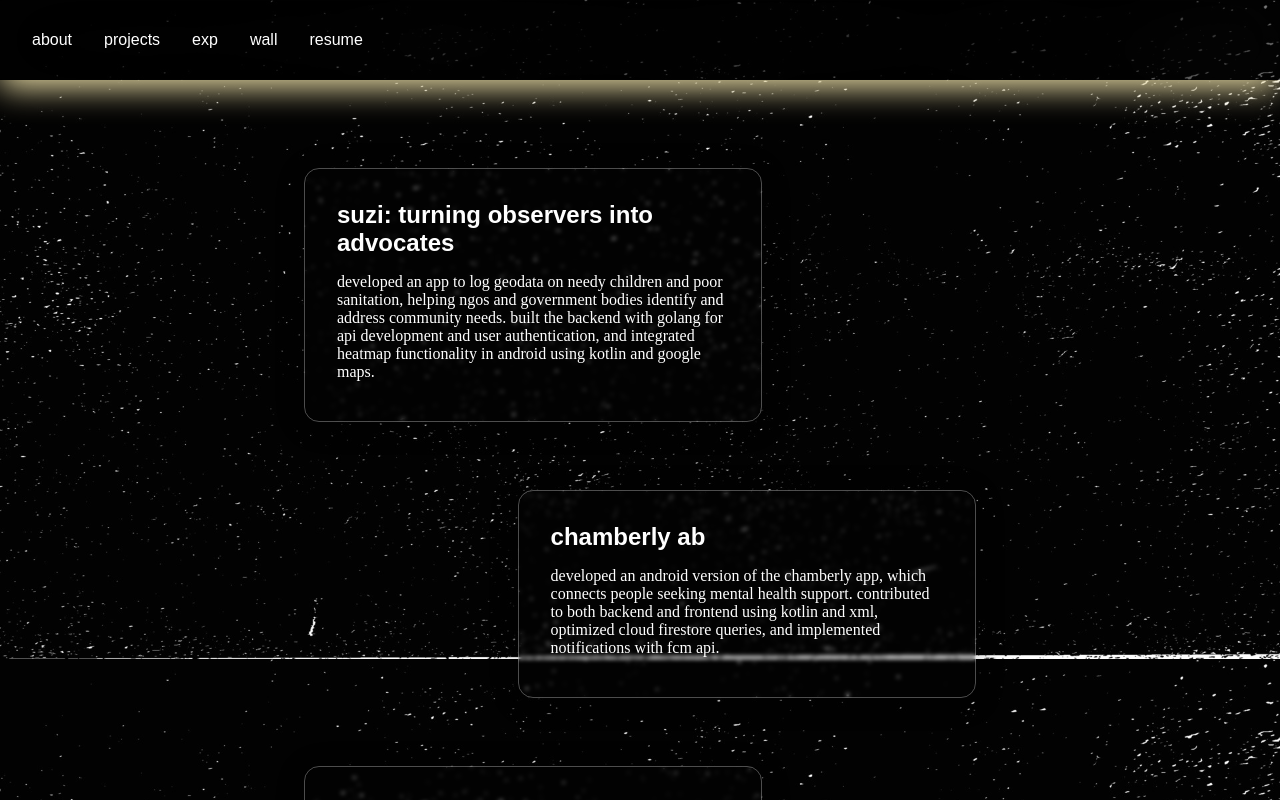
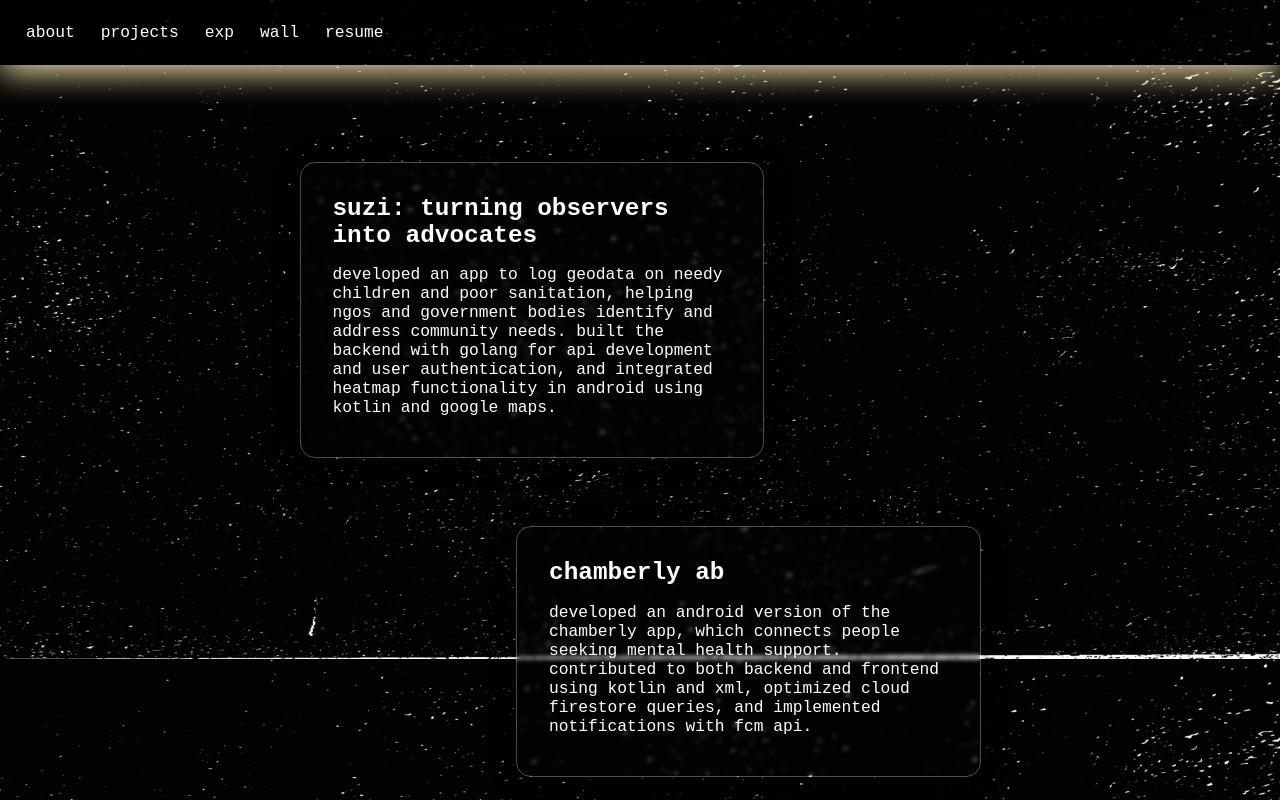
Before and after one commit to fauxriarty/portfolio, a Next.js app: page /projects in a window 1280 px wide. Shown: the top 800 px of the page. Built offline with nearby package versions, Linux system fonts and the light colour scheme.

Commit message:
monospace ftw

```diff
--- a/src/main.scss
+++ b/src/main.scss
@@ -15,6 +15,7 @@ $glass-radius: 0px;
   margin: 0;
   border: 0;
   padding: 0;
+  font-family: monospace;
   text-transform: lowercase;
 }
 
@@ -22,8 +23,8 @@ body {
   background: url("../public/starry-grunge.jpg");
   background-size: contain;
   color: $color;
-  font-family: sans-serif;
-  font-size: 1rem;
+  font-family: monospace;
+  font-size: 1.25rem;
   overflow-x: hidden;
 }
 
@@ -115,7 +116,7 @@ main {
   }
 
   p {
-    font-family: serif;
+    font-family: monospace;
     padding: 1em 0 0.5em;
   }
 
@@ -160,6 +161,7 @@ footer {
   border-radius: $glass-radius;
   display: flex;
   flex-direction: row;
+  font-family:monospace;
   box-shadow: $glass-shadow;
 
   justify-content: flex-end;
--- a/src/pages/index.scss
+++ b/src/pages/index.scss
@@ -2,6 +2,8 @@ section {
     margin-top: 10rem;
     flex-grow: 1;
     flex-direction: row-reverse;
+    font-family: monospace;
+
 
     @media (min-width: 768px) {
         display: flex;
--- a/src/pages/projects.scss
+++ b/src/pages/projects.scss
@@ -2,6 +2,7 @@
     display: flex;
     flex-wrap: wrap;
     gap: 20px;
+    font-family: monospace;
     padding-top: 112px;
 }
 
--- a/src/pages/wall.scss
+++ b/src/pages/wall.scss
@@ -0,0 +1,3 @@
+*{
+    font-family: monospace;
+}
--- a/src/pages/work.scss
+++ b/src/pages/work.scss
@@ -0,0 +1,3 @@
+*{
+    font-family: monospace;
+}
```
